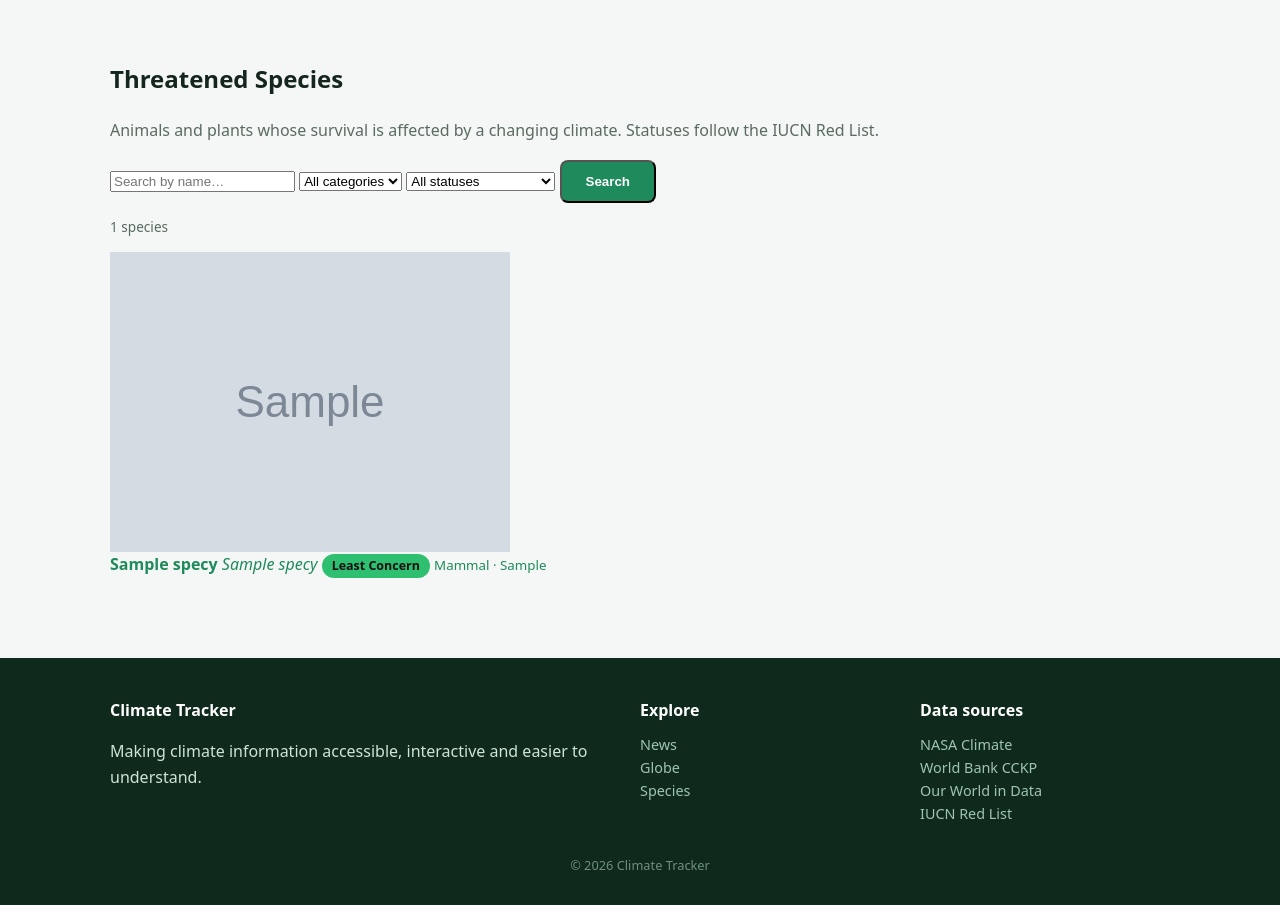
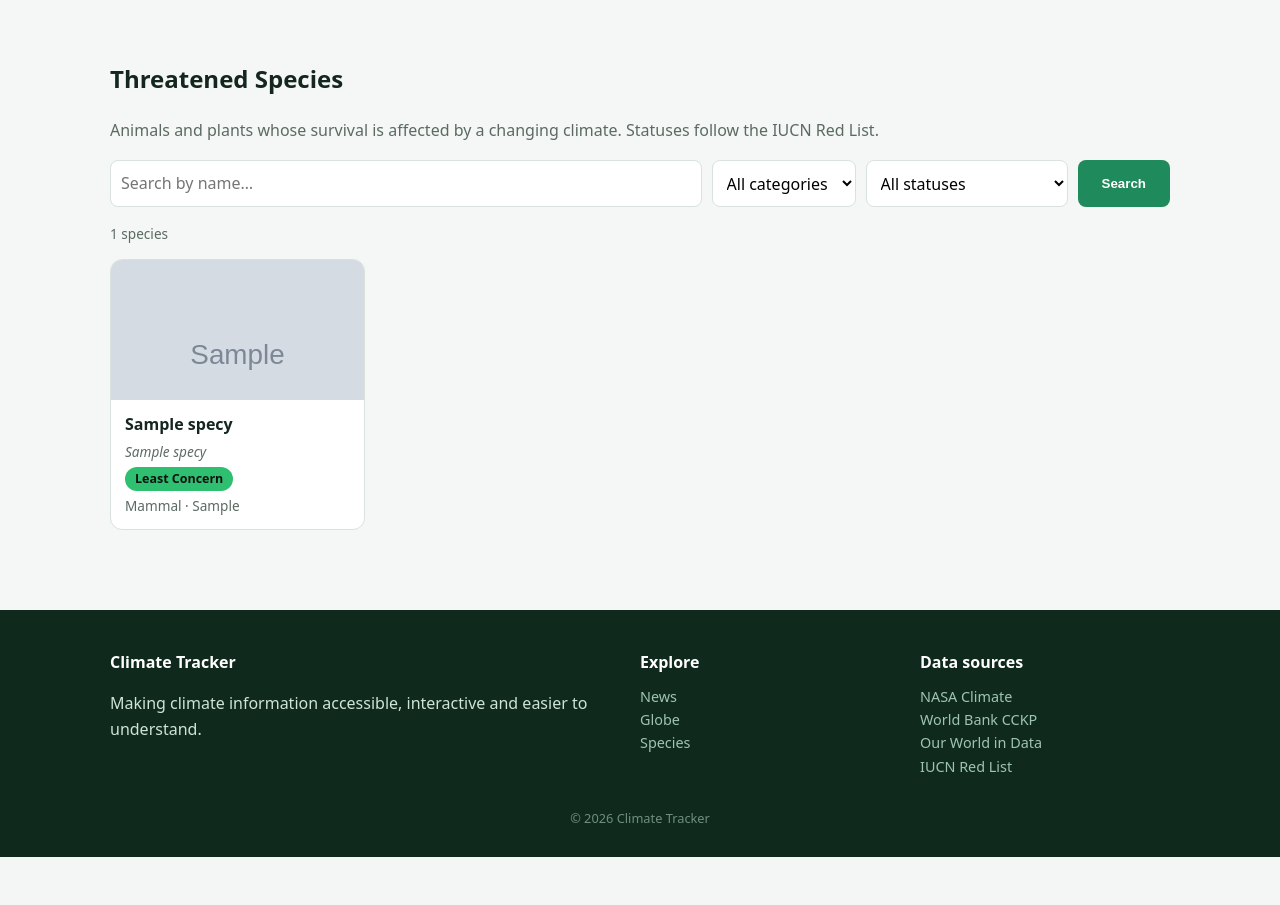
Before and after one commit to mindsetalley/Climate-Tracker, a PHP site: page /climate-tracker/species.php in a window 1280 px wide. Shown: the part 60-965 px from the top of the page. After the commit the page ends 917 px from the top, so only its background shows below. Run offline with PHP 8.4, Linux system fonts and the light colour scheme; tables that the repository leaves empty hold one stand-in row (values such as "Sample post"); grey boxes marked "Sample" are stand-in pictures.

Commit message:
Add styles for species filters and grid layout

```diff
--- a/assets/css/style.css
+++ b/assets/css/style.css
@@ -171,3 +171,18 @@
   .tracker-grid { grid-template-columns: 1fr; }
   .globe-box.tall { height: 400px; }
 }
+
+/* Species */
+.filters { display: flex; gap: 10px; flex-wrap: wrap; margin: 16px 0; }
+.filters input { flex: 1; min-width: 180px; padding: 10px; border: 1px solid var(--line); border-radius: 8px; font: inherit; }
+.filters select { padding: 10px; border: 1px solid var(--line); border-radius: 8px; font: inherit; background: #fff; }
+.filters .btn { border: 0; cursor: pointer; }
+.species-grid { display: grid; grid-template-columns: repeat(auto-fill, minmax(230px, 1fr)); gap: 14px; }
+.sp-card { display: flex; flex-direction: column; background: var(--card); border: 1px solid var(--line); border-radius: var(--radius); overflow: hidden; color: var(--text); }
+.sp-card:hover { border-color: var(--green); text-decoration: none; }
+.sp-img { height: 140px; background: linear-gradient(135deg, #e3f3ea, #cfe6d9); display: grid; place-items: center; font-size: 3rem; overflow: hidden; }
+.sp-img img { width: 100%; height: 100%; object-fit: cover; }
+.sp-body { padding: 12px 14px; display: flex; flex-direction: column; gap: 4px; }
+.sp-body em, .sp-body small { color: var(--muted); font-size: 0.85rem; }
+.species-detail { display: grid; grid-template-columns: 1fr 1fr; gap: 28px; margin-top: 12px; }
+@media (max-width: 860px) { .species-detail { grid-template-columns: 1fr; } }
```
